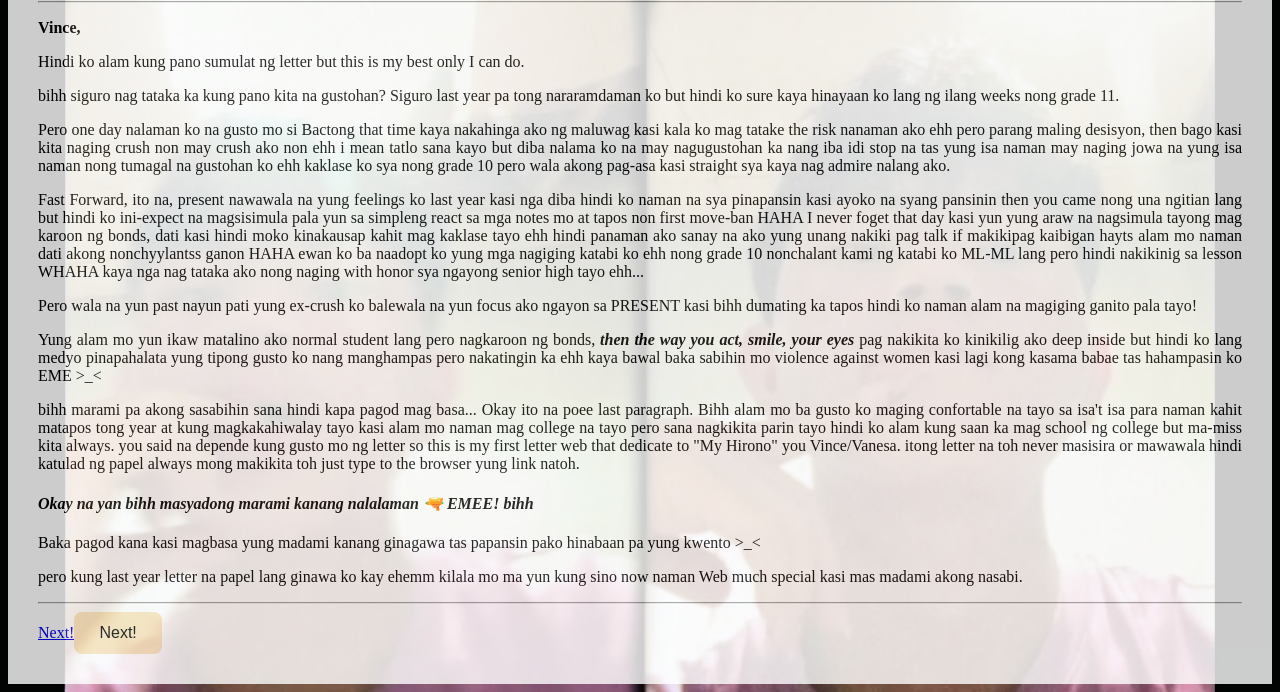
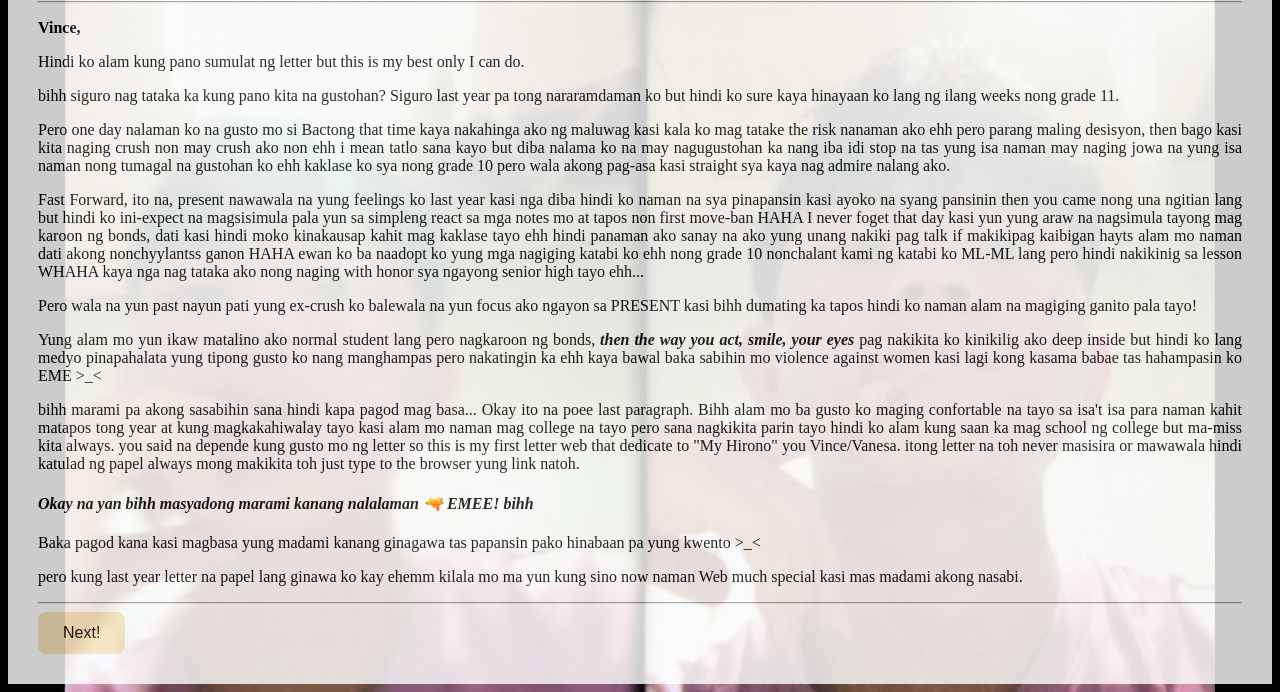
Before and after one commit to ShantyOnline31/ShantyOnline31.github.io, a plain HTML site: page Index.html in a window 1280 px wide. Shown: the part 117-809 px from the top of the page. Drawn offline with Linux system fonts and the light colour scheme.

Commit message:
Fix button nesting in Index.html

```diff
--- a/Index.html
+++ b/Index.html
@@ -24,7 +24,7 @@
 <p> pero kung last year letter na papel lang ginawa ko kay ehemm kilala mo ma yun kung sino now naman Web much special kasi mas madami akong nasabi.</p>
 </main>
 <hr>
-   <a href="page2.html">Next!<button class="next-btn">Next!</button>
+   <a href="page2.html"><button class="next-btn">Next!</button>
    </a>
   </body>
 </html>
```
